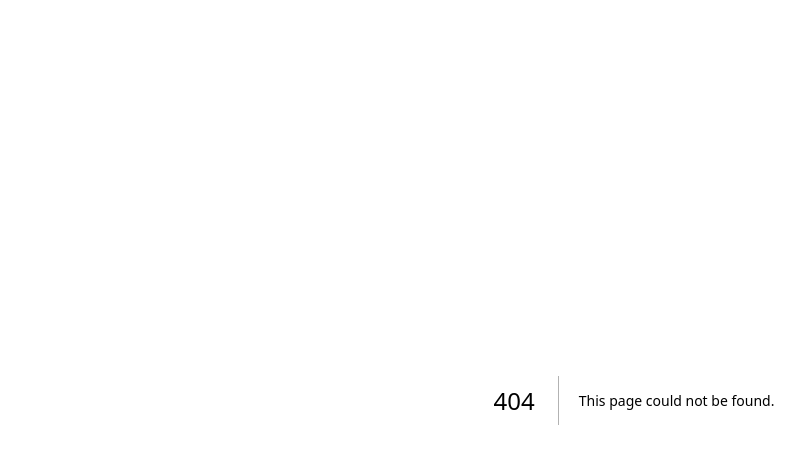
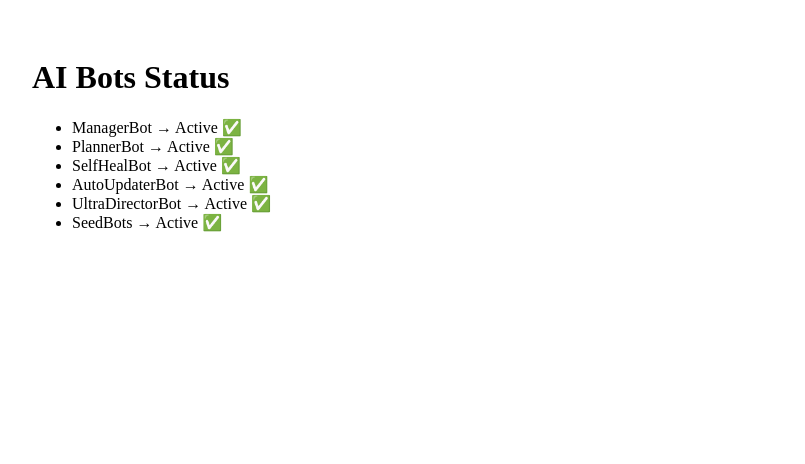
Before and after one commit to GlobalBlockInc/AIOS-frontend, a Next.js app: page /bots in a window 1280 px wide. Before the commit this address had no page. Shown: the top 464 px of the page, without its empty margins (6-811 px from the left). Built offline with nearby package versions, Linux system fonts and the light colour scheme.

Commit message:
Create bots.jsx

```diff
--- /dev/null
+++ b/pages/bots.jsx
@@ -0,0 +1,15 @@
+export default function BotsMonitor() {
+  return (
+    <div style={{ padding: 30 }}>
+      <h1>AI Bots Status</h1>
+      <ul>
+        <li>ManagerBot → Active ✅</li>
+        <li>PlannerBot → Active ✅</li>
+        <li>SelfHealBot → Active ✅</li>
+        <li>AutoUpdaterBot → Active ✅</li>
+        <li>UltraDirectorBot → Active ✅</li>
+        <li>SeedBots → Active ✅</li>
+      </ul>
+    </div>
+  );
+}
```
